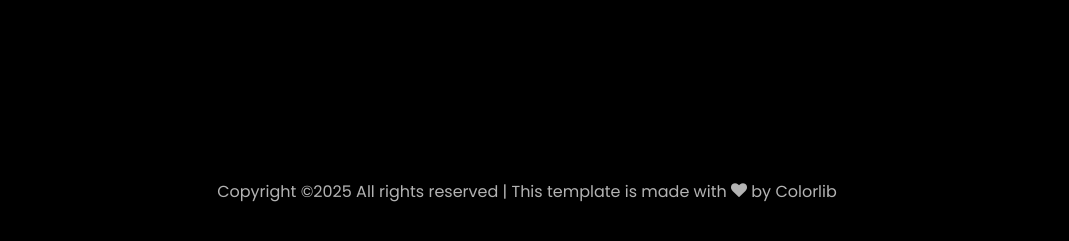
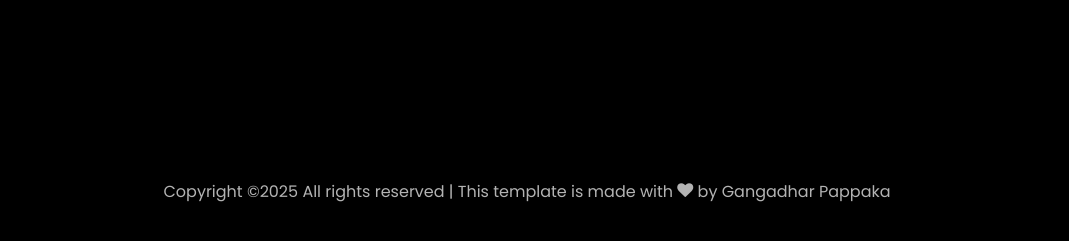
Before and after one commit to gangadharpappaka9/gangadharpappaka, a plain HTML site: page index.html in a window 1280 px wide. Shown: the part 6697-6938 px from the top of the page, without its empty margins (113-1182 px from the left). Drawn offline with Linux system fonts and the light colour scheme; files whose address does not match are found by name.

Commit message:
Update index.html

```diff
--- a/index.html
+++ b/index.html
@@ -665,7 +665,7 @@
 			<div class="col-md-12 text-center">
 
 			  <p><!-- Link back to Colorlib can't be removed. Template is licensed under CC BY 3.0. -->
-	Copyright &copy;<script>document.write(new Date().getFullYear());</script> All rights reserved | This template is made with <i class="icon-heart color-danger" aria-hidden="true"></i> by <a href="https://colorlib.com" target="_blank">Colorlib</a>
+	Copyright &copy;<script>document.write(new Date().getFullYear());</script> All rights reserved | This template is made with <i class="icon-heart color-danger" aria-hidden="true"></i> by <a href="https://colorlib.com" target="_blank">Gangadhar Pappaka</a>
 	<!-- Link back to Colorlib can't be removed. Template is licensed under CC BY 3.0. --></p>
 			</div>
 		  </div>
```
